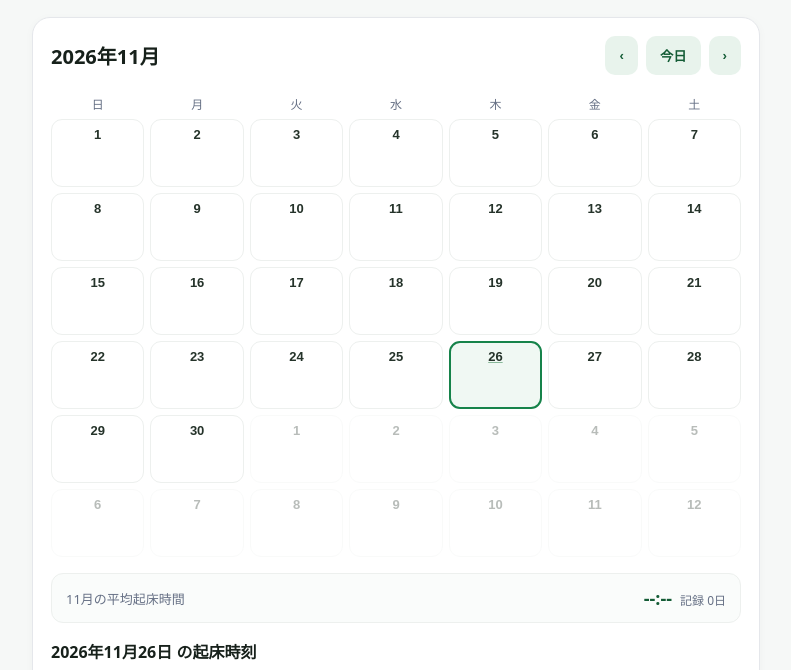
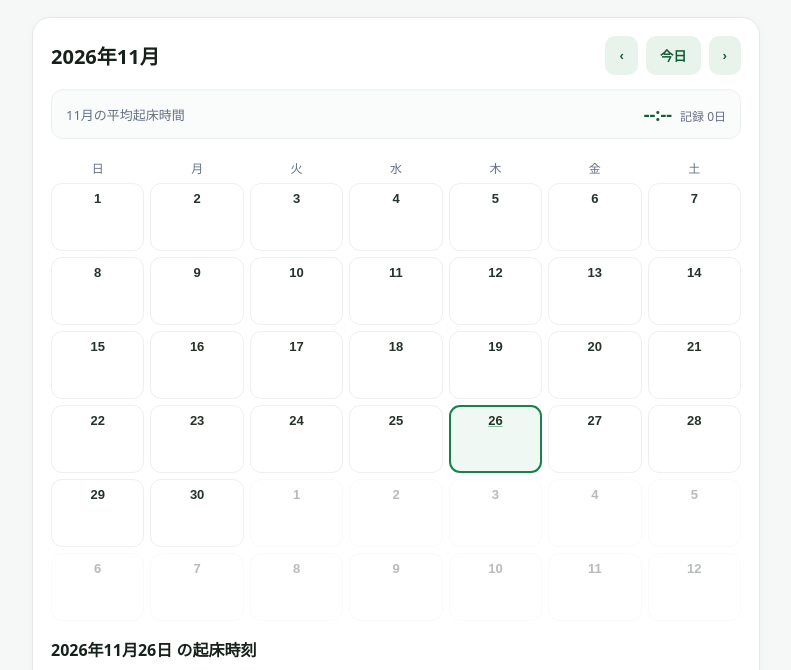
Before and after one commit to jyunbouanimalworld-ctrl/wakeup-calendar, a plain HTML site: page index.html in a window 1280 px wide. Shown: the part 66-736 px from the top of the page, without its empty margins (244-1035 px from the left). Drawn offline with Linux system fonts and the light colour scheme.

Commit message:
Update index.html

```diff
--- a/index.html
+++ b/index.html
@@ -31,7 +31,7 @@
     .day.today .num { font-weight:800; text-decoration:underline; text-decoration-color:#8ab99b; }
     .num { font-size:13px; }
     .time-chip { font-size:11px; font-weight:750; color:#137443; background:#e6f4eb; border-radius:7px; padding:3px 5px; white-space:nowrap; }
-    .stat-card { border:1px solid #edf0ee; background:#fafcfb; border-radius:12px; padding:12px 14px; margin-top:16px; display:flex; justify-content:space-between; align-items:center; gap:12px; flex-wrap:wrap; }
+    .stat-card { border:1px solid #edf0ee; background:#fafcfb; border-radius:12px; padding:12px 14px; margin-bottom:14px; display:flex; justify-content:space-between; align-items:center; gap:12px; flex-wrap:wrap; }
     .stat-label { font-size:13px; color:var(--muted); }
     .stat-right { display:flex; align-items:baseline; gap:8px; }
     .stat-value { font-size:18px; font-weight:750; color:#145c36; }
@@ -71,10 +71,6 @@
         <button id="next" aria-label="次の月">›</button>
       </div>
     </div>
-    <div class="week">
-      <div>日</div><div>月</div><div>火</div><div>水</div><div>木</div><div>金</div><div>土</div>
-    </div>
-    <div class="calendar" id="calendar"></div>
 
     <div class="stat-card" aria-label="月ごとの平均起床時間">
       <div class="stat-label" id="monthAvgLabel">今月の平均起床時間</div>
@@ -83,6 +79,11 @@
         <span class="stat-sub" id="monthAvgCount">記録 0日</span>
       </div>
     </div>
+
+    <div class="week">
+      <div>日</div><div>月</div><div>火</div><div>水</div><div>木</div><div>金</div><div>土</div>
+    </div>
+    <div class="calendar" id="calendar"></div>
 
     <div class="editor">
       <h2 id="selectedLabel">日付を選択</h2>
```
